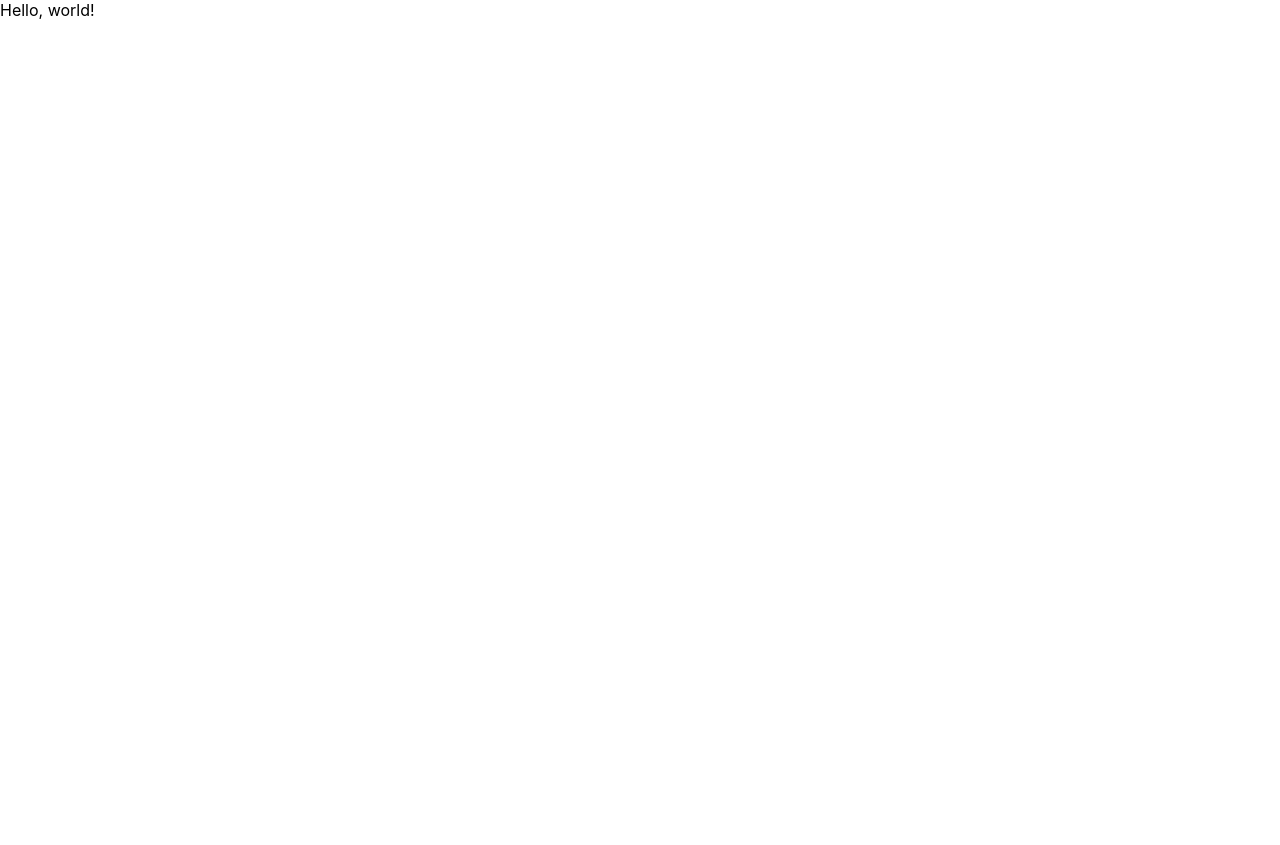
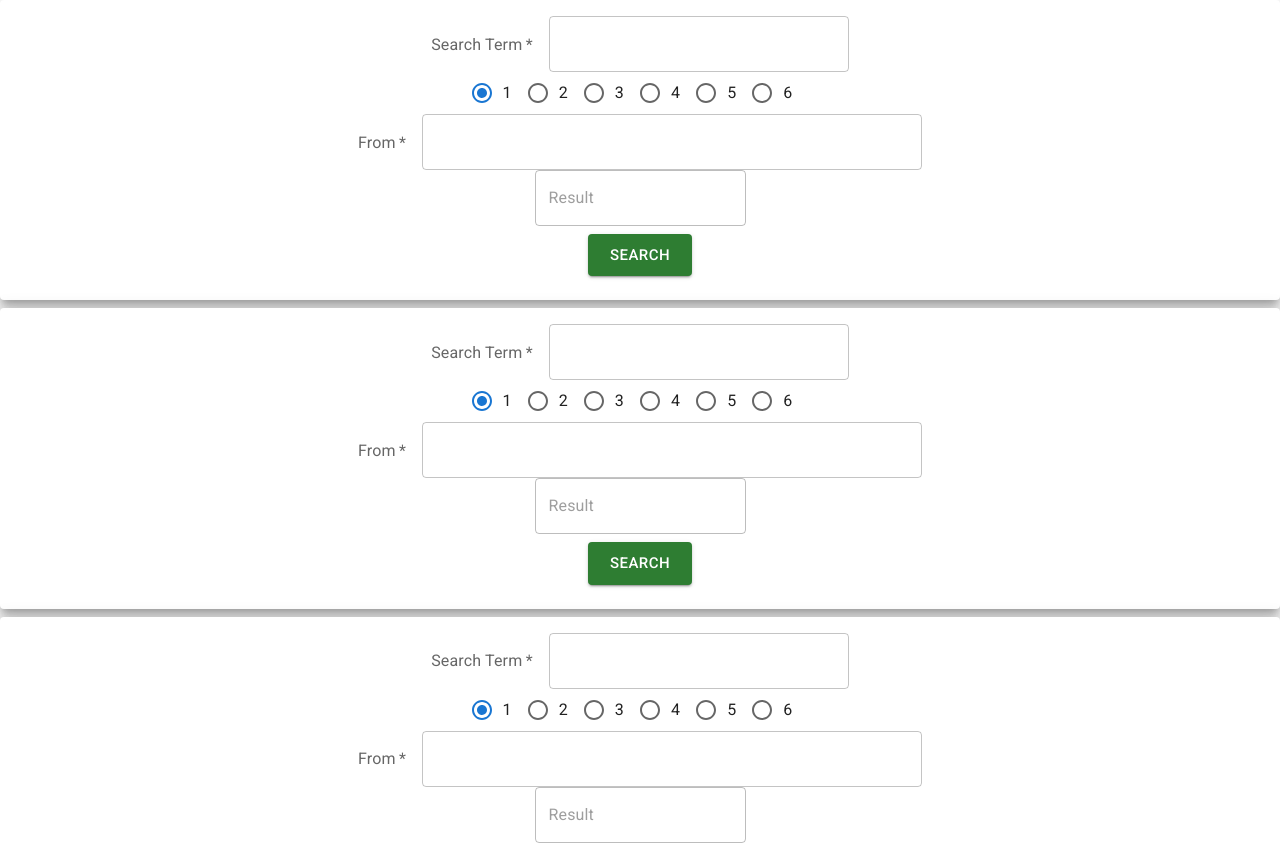
Before and after one commit to BijianWuHungryBearGaming/strings-finder, a React (Create React App) app: page / in a window 1280 px wide. Shown: the top 845 px of the page. Before the commit the page ends 800 px from the top, so only its background shows below. Built offline with nearby package versions, Linux system fonts and the light colour scheme.

Commit message:
basic working one

```diff
--- a/src/App.jsx
+++ b/src/App.jsx
@@ -1,6 +1,39 @@
+import { Grid } from "@mui/material";
+import SearchForm from "./components/SearchForm";
+
 function App() {
 
-    return "Hello, world!";
+    return <>
+    <Grid container rowSpacing={1} columnSpacing={{ xs: 1, sm: 2, md: 3 }}>
+        <Grid item xs={12}>
+            <SearchForm />
+        </Grid>
+
+        <Grid item xs={12}>
+            <SearchForm />
+        </Grid>
+
+        <Grid item xs={12}>
+            <SearchForm />
+        </Grid>
+
+        <Grid item xs={12}>
+            <SearchForm />
+        </Grid>
+
+        <Grid item xs={12}>
+            <SearchForm />
+        </Grid>
+
+
+
+
+
+
+
+    </Grid>
+
+    </>;
 }
 
 export default App;
--- a/src/components/SearchForm.jsx
+++ b/src/components/SearchForm.jsx
@@ -0,0 +1,118 @@
+import { Box, Button, FormControlLabel, FormLabel, Paper, Radio, RadioGroup, Stack, TextField } from "@mui/material";
+import { useState } from "react";
+
+function SearchForm() {
+    const[term, setTerm] = useState("");
+    const[from, setFrom] = useState("");
+    const[result, setResult] = useState("");
+    const[occurrences, setOccurrences] = useState("1");
+    const customHandleSubmmit = async (e) => {
+        e.preventDefault();
+
+        const arrayStrings =  from.split(",");
+        setResult("Not Found");
+        if(occurrences == "1"){
+            for(let i = 0; i < arrayStrings.length; i++){
+                if(arrayStrings[i] === term){
+                    setResult(i);
+                    break;
+                }
+            }
+        } else if(occurrences == "2"){
+            for(let i = 0; i < arrayStrings.length - 1; i++){
+                if(arrayStrings[i] === term && arrayStrings[i + 1] === term){
+                    setResult(i);
+                    break;
+                }
+            }
+        } else if(occurrences == "3"){
+            for(let i = 0; i < arrayStrings.length - 2; i++){
+                if(arrayStrings[i] === term && arrayStrings[i + 1] === term && arrayStrings[i + 2] === term){
+                    setResult(i);
+                    break;
+                }
+            }
+        } else if(occurrences == "4"){
+            for(let i = 0; i < arrayStrings.length - 3; i++){
+                if(arrayStrings[i] === term && arrayStrings[i + 1] === term && arrayStrings[i + 2] === term && arrayStrings[i + 3] === term){
+                    setResult(i);
+                    break;
+                }
+            }
+        } else if(occurrences == "5"){
+            for(let i = 0; i < arrayStrings.length - 4; i++){
+                if(arrayStrings[i] === term && arrayStrings[i + 1] === term && arrayStrings[i + 2] === term && arrayStrings[i + 3] === term && arrayStrings[i + 4] === term){
+                    setResult(i);
+                    break;
+                }
+            }
+        } else if(occurrences == "6"){
+            for(let i = 0; i < arrayStrings.length - 5; i++){
+                if(arrayStrings[i] === term && arrayStrings[i + 1] === term && arrayStrings[i + 2] === term && arrayStrings[i + 3] === term && arrayStrings[i + 4] === term && arrayStrings[i + 5] === term){
+                    setResult(i);
+                    break;
+                }
+            }
+        }
+
+
+        console.log("submitted " + occurrences);
+    }
+
+    return (<>
+        <form onSubmit={customHandleSubmmit}>
+            <Paper elevation={10}>
+                <Box
+                sx={{  p: 2}}
+                display="flex"
+                flexDirection={"column"}
+                justifyContent="center"
+                alignItems="center"
+                // key={data && data.id ? + "gameForm-" + data.id : "gameForm-0"}
+                >
+                    <Stack direction="row" spacing={2} sx={{alignItems: "center"}}>
+                    <FormLabel required>Search Term</FormLabel>
+                    <TextField
+
+
+                        sx={{ "minWidth": "300px"}} name={"mainTitle"}  variant="outlined" required value={term}  onChange={(e)=> setTerm(e.target.value)}
+                    />
+                    </Stack>
+
+
+                    <RadioGroup
+                        name={`count`}
+                        row
+                        aria-labelledby="botDelay-radio-buttons-group-label"
+                        value={occurrences}
+                        onChange={ (e) => setOccurrences(e.target.value)}
+
+                    >
+                    <FormControlLabel value={1} control={<Radio />} label="1" />
+                    <FormControlLabel value={2} control={<Radio />} label="2" />
+                    <FormControlLabel value={3} control={<Radio />} label="3" />
+                    <FormControlLabel value={4} control={<Radio />} label="4" />
+                    <FormControlLabel value={5} control={<Radio />} label="5" />
+                    <FormControlLabel value={6} control={<Radio />} label="6" />
+                    </RadioGroup>
+
+
+                    <Stack direction="row" spacing={2} sx={{alignItems: "center"}}>
+                    <FormLabel required>From</FormLabel>
+                    <TextField
+
+
+                        sx={{ "minWidth": "500px"}} name={"mainTitle"}  variant="outlined" required value={from}  onChange={(e)=> setFrom(e.target.value)}
+                    />
+
+                    </Stack>
+                    <TextField id="outlined-basic" label="Result" variant="outlined" value={result} disabled />
+                    <Button type="submit" variant="contained" color="success" size="large" sx={{m:1}}> {"Search"}</Button>
+                </Box>
+            </Paper>
+
+        </form>
+    </>);
+}
+
+export default SearchForm;
```
